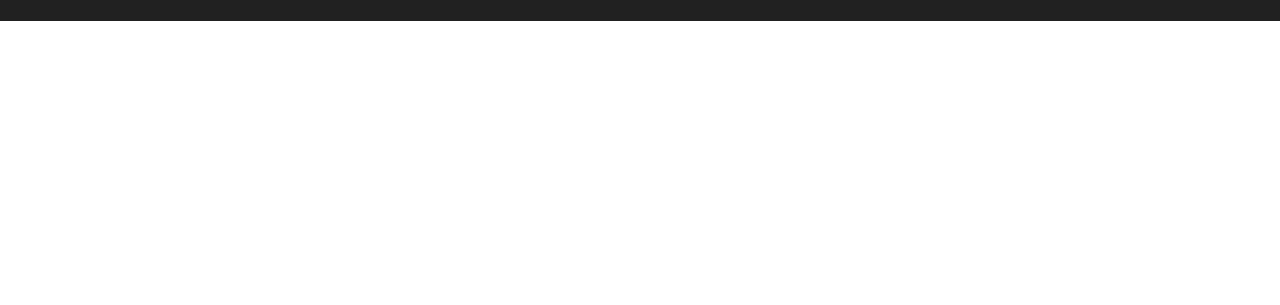
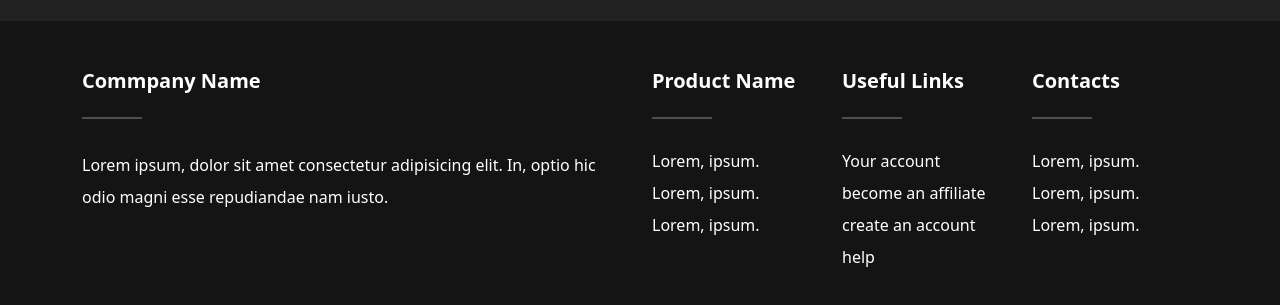
Before and after one commit to lorainecalamba/portfolio, a website: page index.html in a window 1280 px wide. Shown: the part 7238-7543 px from the top of the page. Before the commit the page ends 7259 px from the top, so only its background shows below. Drawn offline with Linux system fonts and the light colour scheme.

Commit message:
create and styling of company info footer

```diff
--- a/index.html
+++ b/index.html
@@ -790,6 +790,45 @@
           </div>
         </div>
       </div>
+
+      <!-- start company info -->
+      <div class="container mt-5">
+        <div class="row text-white justify-content-center mt-3 pb-3">
+          <div class="col-12 col-sm-6 col-lg-6">
+            <h5 class="text-capitalize fw-bold">Commpany Name</h5>
+            <hr class="bg-white d-inline-block mb-4" style="width: 60px; height: 2px;">
+            <p class="lh-lg">Lorem ipsum, dolor sit amet consectetur adipisicing elit. In, optio hic odio magni esse repudiandae nam iusto.</p>
+          </div>
+          <div class="col-12 col-sm-6 col-lg-2 mb-4 mx-auto">
+            <h5 class="text-capitalize fw-bold">Product Name</h5>
+            <hr class="bg-white d-inline-block mb-4" style="width: 60px; height: 2px;">
+            <ul class="list-inline company-list">
+              <li><a href="javascript:void(0)">Lorem, ipsum.</a></li>
+              <li><a href="javascript:void(0)">Lorem, ipsum.</a></li>
+              <li><a href="javascript:void(0)">Lorem, ipsum.</a></li>
+            </ul>
+          </div>
+          <div class="col-12 col-sm-6 col-lg-2 mb-4 mx-auto">
+            <h5 class="text-capitalize fw-bold">Useful links</h5>
+            <hr class="bg-white d-inline-block mb-4" style="width: 60px; height: 2px;">
+            <ul class="list-inline company-list">
+              <li><a href="javascript:void(0)">Your account</a></li>
+              <li><a href="javascript:void(0)">become an affiliate</a></li>
+              <li><a href="javascript:void(0)">create an account</a></li>
+              <li><a href="javascript:void(0)">help</a></li>
+            </ul>
+          </div>
+          <div class="col-12 col-sm-6 col-lg-2 mb-4 mx-auto">
+            <h5 class="text-capitalize fw-bold">contacts</h5>
+            <hr class="bg-white d-inline-block mb-4" style="width: 60px; height: 2px;">
+            <ul class="list-inline company-list">
+              <li><a href="javascript:void(0)">Lorem, ipsum.</a></li>
+              <li><a href="javascript:void(0)">Lorem, ipsum.</a></li>
+              <li><a href="javascript:void(0)">Lorem, ipsum.</a></li>
+            </ul>
+          </div>
+        </div>
+      </div>
     </footer>
 
     <script src="assets/vendor/js/glightbox.min.js"></script>
--- a/scss/sections/_footer.scss
+++ b/scss/sections/_footer.scss
@@ -59,3 +59,23 @@
     }
   }
 }
+
+.company-list {
+  display: block;
+  list-style-type: none;
+  position: relative;
+
+  li {
+    margin-bottom: 0.5rem;
+    text-decoration: none;
+
+    a {
+      color: $white;
+      text-decoration: none;
+
+      &:hover {
+        color: $primary;
+      }
+    }
+  }
+}
```
Also changed, not shown: assets/css/style.css, 1 other file.
